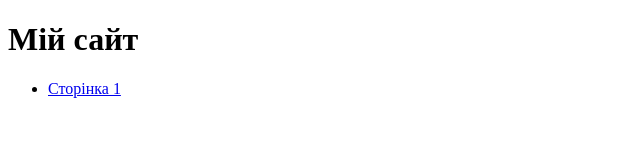
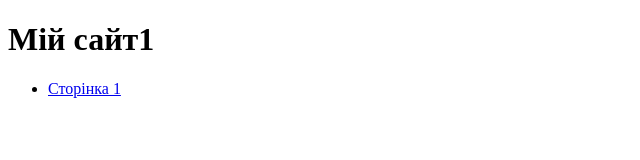
Before and after one commit to Frontend-Backend-Developer/Lab2-Work, a plain HTML site: page index-main.html in a window 1280 px wide. Shown: the full height of the page, 0-640 px from the left. Drawn offline with Linux system fonts and the light colour scheme.

```diff
--- a/index-main.html
+++ b/index-main.html
@@ -4,7 +4,7 @@
   <title>Мій сайт</title>
 </head>
 <body>
-  <h1>Мій сайт</h1>
+  <h1>Мій сайт1</h1>
   <ul>
     <li><a href="index.html">Сторінка 1</a></li>
   </ul>
```
